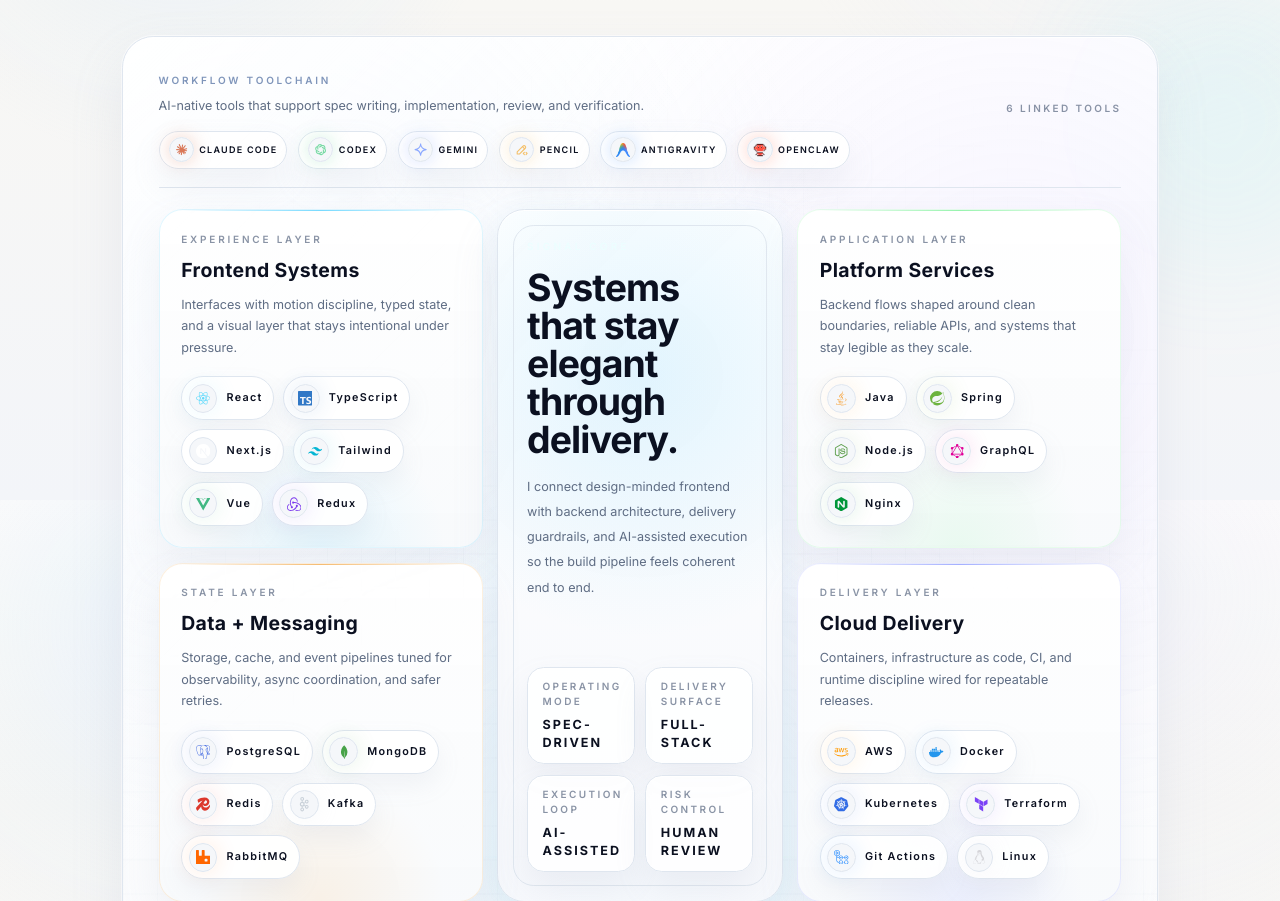
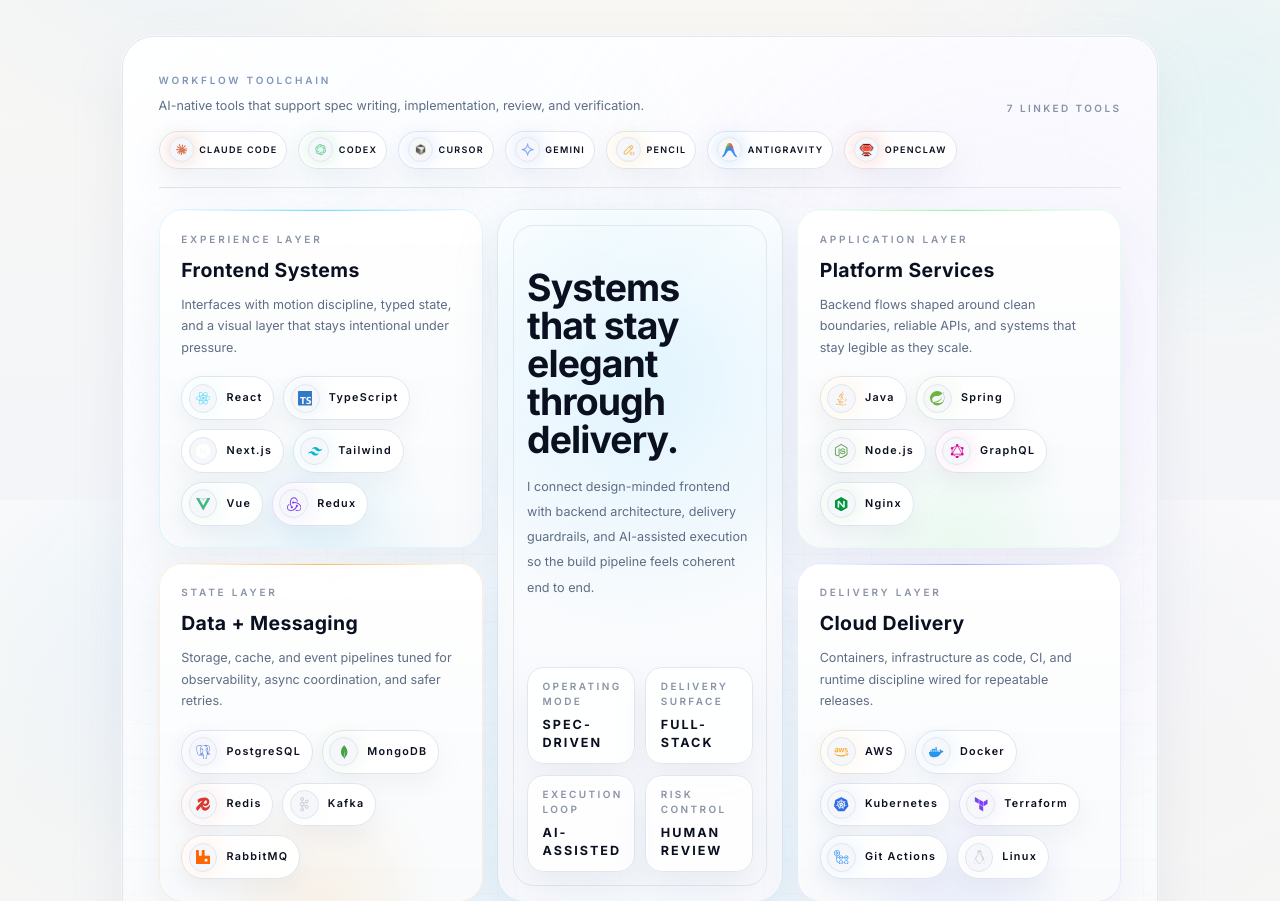
Before and after one commit to FredZ6/portfolio, a React (Vite) app: page / in a window 1280 px wide. Shown: the part 1100-2001 px from the top of the page. Built offline with nearby package versions, Linux system fonts and the light colour scheme; no server answers.

Commit message:
Add theme-aware Cursor workflow icon

```diff
--- a/src/components/Skills.jsx
+++ b/src/components/Skills.jsx
@@ -106,6 +106,14 @@
     color: '#7ADAA5',
     glow: 'rgba(122, 218, 165, 0.34)',
     href: 'https://openai.com/codex/',
+  },
+  {
+    name: 'Cursor',
+    lightImage: '/portfolio/cursor-avatar-circle-light.png',
+    darkImage: '/portfolio/cursor-avatar-circle-dark.png',
+    color: '#8FB4FF',
+    glow: 'rgba(143, 180, 255, 0.34)',
+    href: 'https://www.cursor.com/',
   },
   {
     name: 'Gemini',
@@ -259,6 +267,8 @@
     name: PropTypes.string.isRequired,
     icon: PropTypes.elementType,
     image: PropTypes.string,
+    lightImage: PropTypes.string,
+    darkImage: PropTypes.string,
     color: PropTypes.string.isRequired,
   }).isRequired,
 }
@@ -475,11 +485,24 @@
                         className="theme-tool-icon flex h-8 w-8 items-center justify-center rounded-full text-base xl:h-7 xl:w-7 xl:text-[0.92rem]"
                         style={{ color: tool.color, boxShadow: `0 0 18px ${tool.glow}` }}
                       >
-                        {tool.image ? (
+                        {tool.lightImage && tool.darkImage ? (
+                          <>
+                            <img
+                              src={tool.lightImage}
+                              alt=""
+                              className="theme-tool-icon-image theme-tool-icon-image--light"
+                            />
+                            <img
+                              src={tool.darkImage}
+                              alt=""
+                              className="theme-tool-icon-image theme-tool-icon-image--dark"
+                            />
+                          </>
+                        ) : tool.image ? (
                           <img
                             src={tool.image}
                             alt=""
-                            className="h-[1.12em] w-[1.12em] object-contain"
+                            className="theme-tool-icon-image"
                           />
                         ) : (
                           <Icon className="h-[1em] w-[1em]" />
--- a/src/index.css
+++ b/src/index.css
@@ -818,6 +818,20 @@
     background: rgba(15, 23, 42, 0.84);
   }
 
+  .theme-tool-icon-image {
+    height: 1.12em;
+    width: 1.12em;
+    object-fit: contain;
+  }
+
+  .theme-tool-icon-image--light {
+    display: none;
+  }
+
+  .theme-tool-icon-image--dark {
+    display: block;
+  }
+
   .theme-tool-label,
   .theme-chip-label {
     color: var(--page-text-strong);
@@ -1278,6 +1292,14 @@
   background: rgba(245, 247, 250, 0.98);
 }
 
+html[data-theme='light'] .theme-tool-icon-image--light {
+  display: block;
+}
+
+html[data-theme='light'] .theme-tool-icon-image--dark {
+  display: none;
+}
+
 html[data-theme='light'] .theme-tool-label,
 html[data-theme='light'] .theme-chip-label,
 html[data-theme='light'] .theme-card-arrow {
```
Also changed, not shown: public/cursor-avatar-circle-dark.png (added), public/cursor-avatar-circle-light.png (added).
